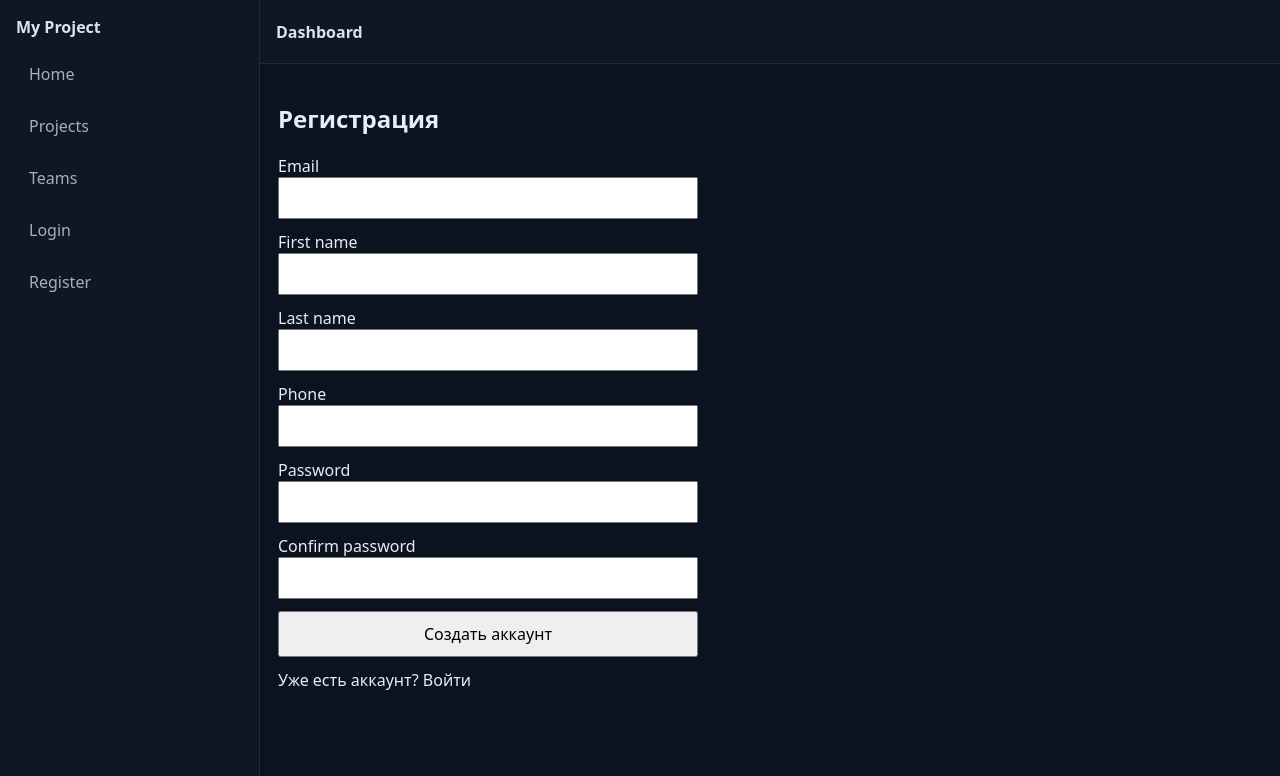
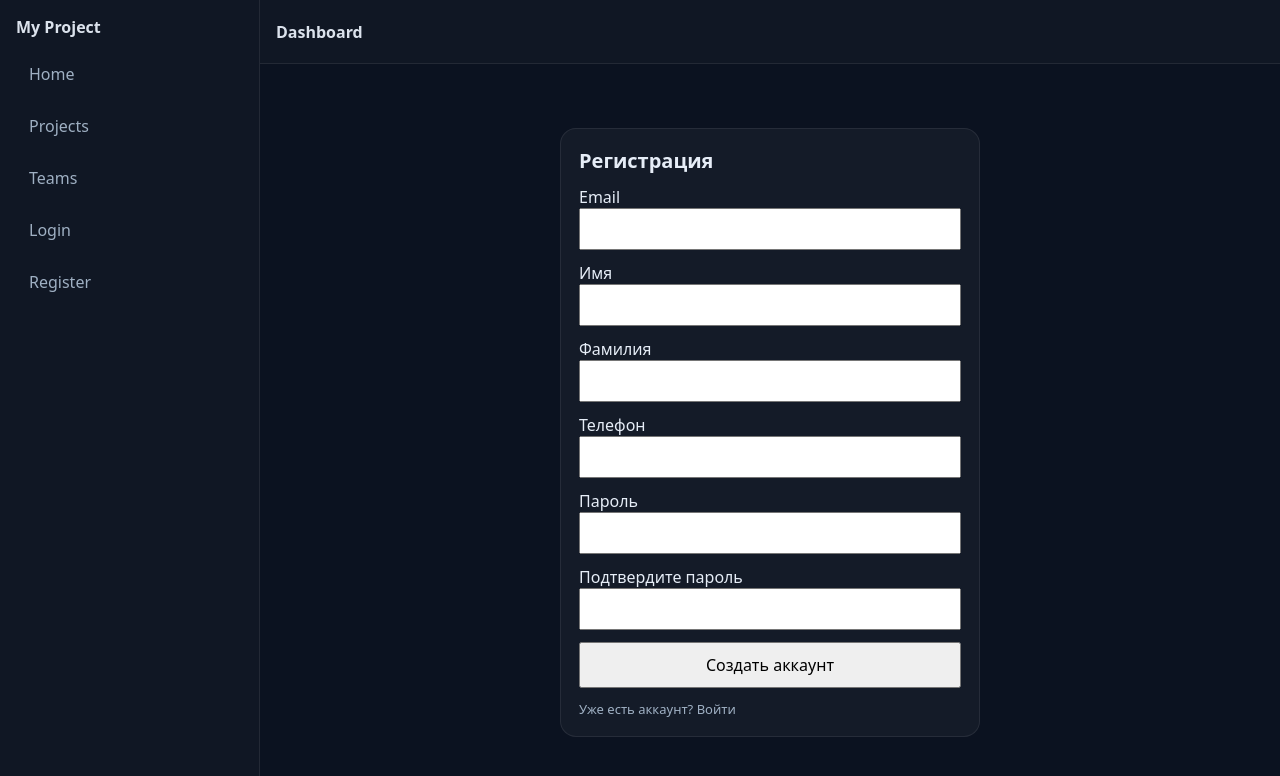
Before and after one commit to Evg-go/frontend, a React app: page /register in a window 1280 px wide. Shown: the top 776 px of the page. Built offline with nearby package versions, Linux system fonts and the light colour scheme; no server answers; the HTML template or start-up script is replaced by a standard one.

Commit message:
правки багов в профиле и редактировании профиля

```diff
--- a/src/entities/user/api/userApi.ts
+++ b/src/entities/user/api/userApi.ts
@@ -35,6 +35,6 @@ function toUpdateMeDto(input: Partial<User> | UpdateMeDto): UpdateMeDto {
 
 export async function updateMe(dto: Partial<User> | UpdateMeDto): Promise<User> {
   const payload = toUpdateMeDto(dto);
-  const res = await httpClient.put<User>(endpoints.userProfile.updateMe, payload);
+  const res = await httpClient.patch<User>(endpoints.userProfile.updateMe, payload);
   return res.data;
 }
--- a/src/features/auth/register/ui/RegisterForm.tsx
+++ b/src/features/auth/register/ui/RegisterForm.tsx
@@ -71,23 +71,23 @@ export function RegisterForm({ from }: { from?: string }) {
         <input {...form.register('email')} style={{ width: '100%', padding: 8 }} autoComplete="email" />
       </Field>
 
-      <Field label="First name" error={err.firstName?.message}>
+      <Field label="Имя" error={err.firstName?.message}>
         <input {...form.register('firstName')} style={{ width: '100%', padding: 8 }} autoComplete="given-name" />
       </Field>
 
-      <Field label="Last name" error={err.lastName?.message}>
+      <Field label="Фамилия" error={err.lastName?.message}>
         <input {...form.register('lastName')} style={{ width: '100%', padding: 8 }} autoComplete="family-name" />
       </Field>
 
-      <Field label="Phone" error={err.phone?.message}>
+      <Field label="Телефон" error={err.phone?.message}>
         <input {...form.register('phone')} style={{ width: '100%', padding: 8 }} autoComplete="tel" />
       </Field>
 
-      <Field label="Password" error={err.password?.message}>
+      <Field label="Пароль" error={err.password?.message}>
         <input {...form.register('password')} type="password" style={{ width: '100%', padding: 8 }} autoComplete="new-password" />
       </Field>
 
-      <Field label="Confirm password" error={err.passwordConfirm?.message}>
+      <Field label="Подтвердите пароль" error={err.passwordConfirm?.message}>
         <input {...form.register('passwordConfirm')} type="password" style={{ width: '100%', padding: 8 }} autoComplete="new-password" />
       </Field>
 
--- a/src/features/user/update-profile/ui/UpdateProfileForm.tsx
+++ b/src/features/user/update-profile/ui/UpdateProfileForm.tsx
@@ -36,7 +36,7 @@ export function UpdateProfileForm({
     const u: any = user;
 
     const isUserOpenSuggestions =
-      (u.is_user_open_suggestions ?? true) as boolean;
+      (u.is_user_open_suggestions ?? false) as boolean;
 
     const isProfileHidden =
       (u.is_profile_hidden ?? false) as boolean;
--- a/src/pages/auth/ui/RegisterPage.tsx
+++ b/src/pages/auth/ui/RegisterPage.tsx
@@ -1,4 +1,5 @@
 import { Link, useLocation } from 'react-router-dom';
+import cls from './AuthPage.module.css';
 import { RegisterForm } from '@/features/auth/register/ui/RegisterForm';
 
 export function RegisterPage() {
@@ -6,11 +7,15 @@ export function RegisterPage() {
   const from = (location.state as any)?.from as string | undefined;
 
   return (
-    <div>
-      <h2>Регистрация</h2>
-      <RegisterForm from={from} />
-      <div style={{ marginTop: 12 }}>
-        Уже есть аккаунт? <Link to="/login" state={{ from }}>Войти</Link>
+    <div className={cls.page}>
+      <div className={cls.card}>
+        <h2 className={cls.title}>Регистрация</h2>
+
+        <RegisterForm from={from} />
+
+        <div className={cls.footer}>
+          Уже есть аккаунт? <Link to="/login" state={{ from }}>Войти</Link>
+        </div>
       </div>
     </div>
   );
--- a/src/pages/profile/ui/ProfilePage.tsx
+++ b/src/pages/profile/ui/ProfilePage.tsx
@@ -23,7 +23,7 @@ export function ProfilePage() {
   const phone = u.phone ?? '—';
 
   const about = u.about ?? '';
-  const isOpen = (u.is_user_open_suggestions ??  true) as boolean;
+  const isOpen = (u.is_user_open_suggestions ??  false) as boolean;
   const isHidden = (u.is_profile_hidden ?? false) as boolean;
 
   const competence = u.competence_levels;
```
